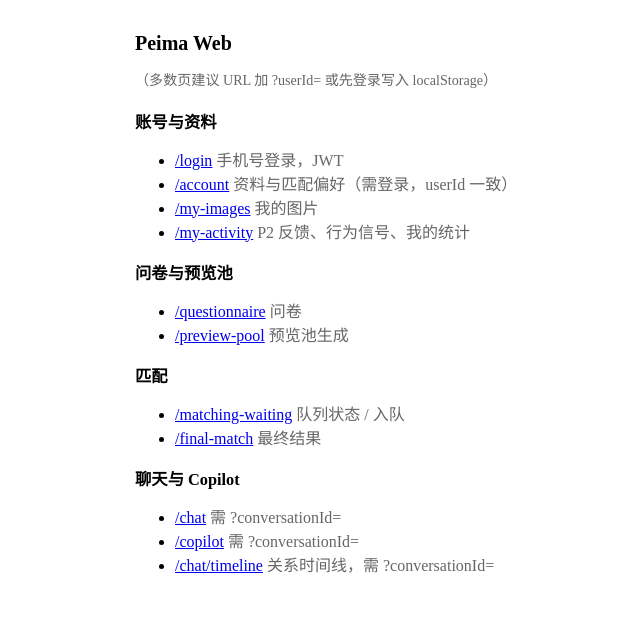
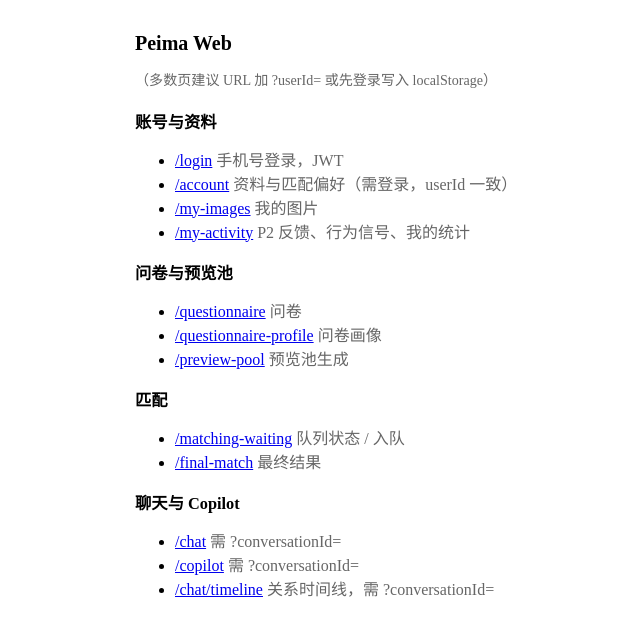
Before and after one commit to EdKevinShown/Peima, a React (Vite) app in the folder apps/web/: page / in a window 1280 px wide. Shown: the top 636 px of the page, without its empty margins (185-825 px from the left). Built offline with nearby package versions, Linux system fonts and the light colour scheme; no server answers.

Commit message:
fix(web): restore /questionnaire-profile route and home link

```diff
--- a/apps/web/src/router/index.jsx
+++ b/apps/web/src/router/index.jsx
@@ -3,6 +3,7 @@
 import MatchingWaitingPage from "../pages/MatchingWaitingPage";
 import PreviewPoolPage from "../pages/PreviewPoolPage";
 import QuestionnairePage from "../pages/QuestionnairePage";
+import QuestionnaireProfilePage from "../pages/QuestionnaireProfilePage";
 import ChatPage from "../pages/ChatPage";
 import CopilotPage from "../pages/CopilotPage";
 import RelationshipTimelinePage from "../pages/RelationshipTimelinePage";
@@ -43,6 +44,10 @@
         <li>
           <Link to="/questionnaire">/questionnaire</Link>
           <span style={{ color: "#666" }}> 问卷</span>
+        </li>
+        <li>
+          <Link to="/questionnaire-profile">/questionnaire-profile</Link>
+          <span style={{ color: "#666" }}> 问卷画像</span>
         </li>
         <li>
           <Link to="/preview-pool">/preview-pool</Link>
@@ -89,6 +94,7 @@
       <Route path="/final-match" element={<FinalMatchPage />} />
       <Route path="/preview-pool" element={<PreviewPoolPage />} />
       <Route path="/questionnaire" element={<QuestionnairePage />} />
+      <Route path="/questionnaire-profile" element={<QuestionnaireProfilePage />} />
       <Route path="/chat/timeline" element={<RelationshipTimelinePage />} />
       <Route path="/chat" element={<ChatPage />} />
       <Route path="/copilot" element={<CopilotPage />} />
```
